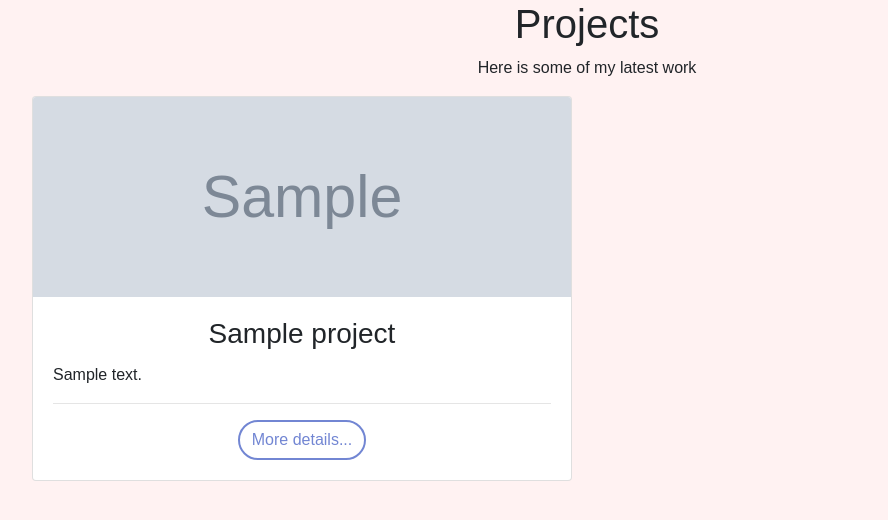
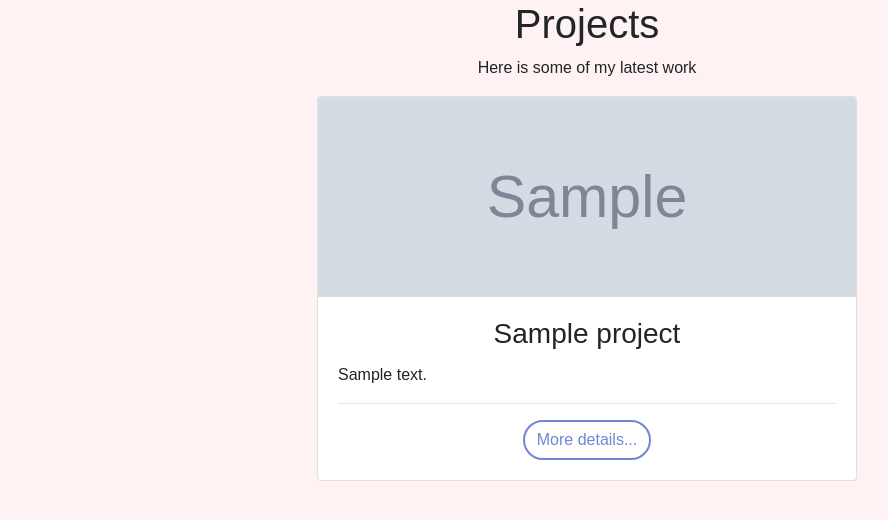
Before and after one commit to JackPflaum/MyPortfolioWebsite, a Django app: page /projects/ in a window 1280 px wide. Shown: the part 76-596 px from the top of the page, without its empty margins (53-941 px from the left). Run offline with Django 4.2, Linux system fonts and the light colour scheme; tables that the repository leaves empty hold one stand-in row (values such as "Sample post"); grey boxes marked "Sample" are stand-in pictures; some libraries are stand-ins or nearby versions.

Commit message:
center card layout for smaller screens and added margin.

```diff
--- a/MyPortfolioWebsite/jacks_website/templates/projects.html
+++ b/MyPortfolioWebsite/jacks_website/templates/projects.html
@@ -10,10 +10,10 @@
 <h1 class="text-center">Projects</h1>
 <p class="text-center">Here is some of my latest work</p>
 <div class="container">
-    <div class="row">
+    <div class="row justify-content-center">
         {% for project in projects %}
         <div class="col-lg-6 col-md-8 col-sm-10">
-            <div class="card text-center">
+            <div class="card custom-card text-center">
                 <a class="card-link" href="{% url 'project_details' slug=project.slug %}">
                     <img class="card-img-top" src="{{ project.image.url }}" height=200 width=300 alt="{{ project.title }}">
                 </a>
```
